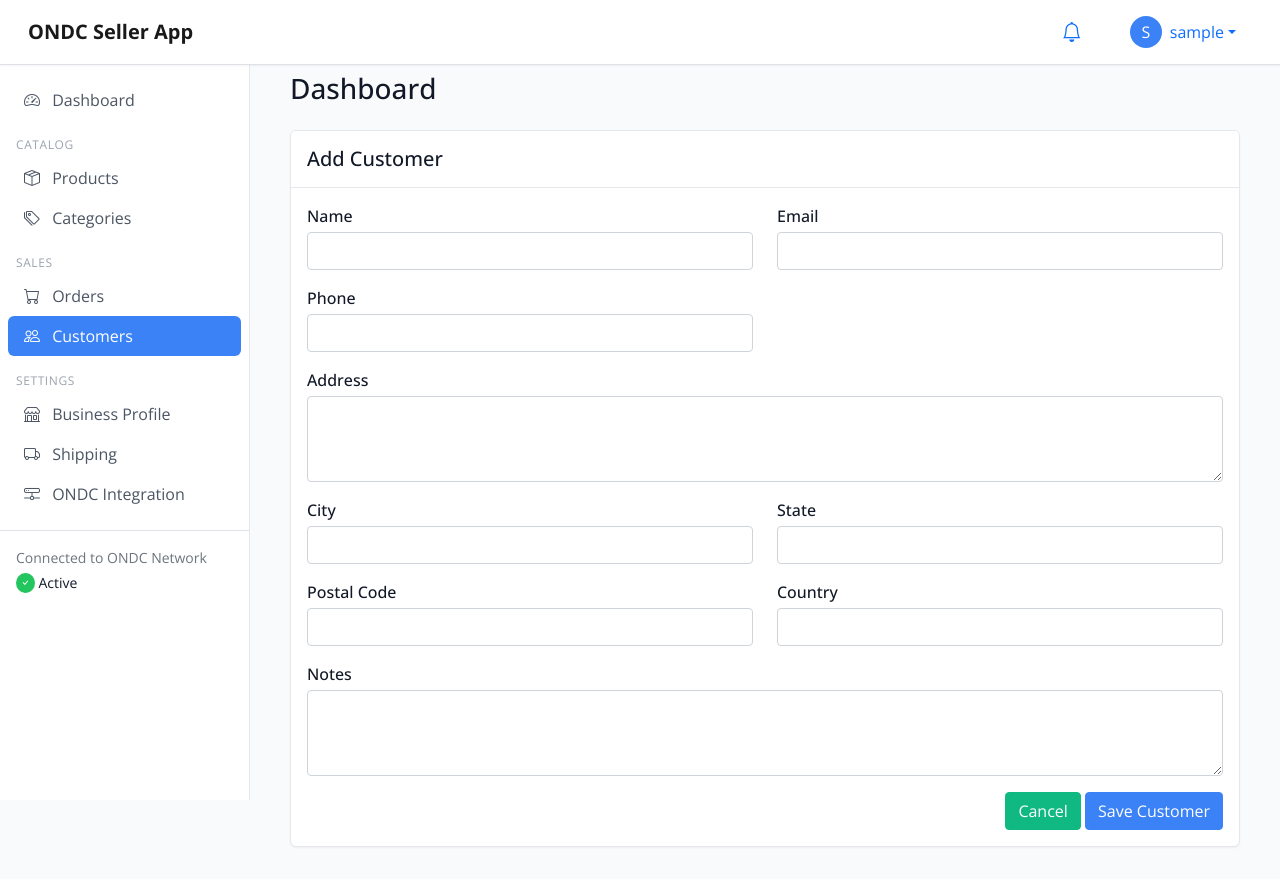
After one commit to VipulG-code/ONDC-Seller-Web-app, a Flask app: page /customers/add in a window 1280 px wide. The commit adds this page. Run offline with Flask 3, Linux system fonts and the light colour scheme; the visitor is signed in with stand-in values (Sample User, id 1); data that the repository does not hold is empty; some libraries are stand-ins or nearby versions.

Commit message:
Assistant checkpoint: Add customer CRUD operations
Assistant generated file changes:
- app/forms/customer.py: Create customer form
- app/routes/customers.py: Add CRUD operations for customers, Add customer CRUD routes
- app/templates/customers/form.html: Create customer form template
- app/templates/customers/list.html: Add customer action buttons, Update customer actions column

---

User prompt:

you didnt give an option in customer section for add delete or update

alos tell me how shoul id rn thie website in my local pc after i download the zip and extrect it and open in vs code

Replit-Commit-Author: Assistant
Replit-Commit-Session-Id: 7a30f55b-7773-4127-964c-a3b7a18a7880

```diff
--- /dev/null
+++ b/app/forms/customer.py
@@ -0,0 +1,15 @@
+
+from flask_wtf import FlaskForm
+from wtforms import StringField, TextAreaField
+from wtforms.validators import DataRequired, Email, Optional
+
+class CustomerForm(FlaskForm):
+    name = StringField('Name', validators=[DataRequired()])
+    email = StringField('Email', validators=[DataRequired(), Email()])
+    phone = StringField('Phone', validators=[Optional()])
+    address = TextAreaField('Address', validators=[Optional()])
+    city = StringField('City', validators=[Optional()])
+    state = StringField('State', validators=[Optional()])
+    postal_code = StringField('Postal Code', validators=[Optional()])
+    country = StringField('Country', validators=[Optional()])
+    notes = TextAreaField('Notes', validators=[Optional()])
--- a/app/routes/customers.py
+++ b/app/routes/customers.py
@@ -3,6 +3,7 @@ from flask_login import login_required, current_user
 from app import db
 from app.models.customer import Customer
 from app.models.order import Order
+from app.forms.customer import CustomerForm
 
 customers_bp = Blueprint('customers', __name__, url_prefix='/customers')
 
@@ -85,3 +86,41 @@ def add_note(id):
         flash('Note cannot be empty', 'danger')
 
     return redirect(url_for('customers.detail', id=id))
+
+
+@customers_bp.route('/add', methods=['GET', 'POST'])
+@login_required
+def add():
+    """Add a new customer."""
+    form = CustomerForm()
+    if form.validate_on_submit():
+        customer = Customer()
+        form.populate_obj(customer)
+        db.session.add(customer)
+        db.session.commit()
+        flash('Customer added successfully', 'success')
+        return redirect(url_for('customers.detail', id=customer.id))
+    return render_template('customers/form.html', form=form, title='Add Customer')
+
+@customers_bp.route('/<int:id>/edit', methods=['GET', 'POST'])
+@login_required
+def edit(id):
+    """Edit a customer."""
+    customer = Customer.query.get_or_404(id)
+    form = CustomerForm(obj=customer)
+    if form.validate_on_submit():
+        form.populate_obj(customer)
+        db.session.commit()
+        flash('Customer updated successfully', 'success')
+        return redirect(url_for('customers.detail', id=id))
+    return render_template('customers/form.html', form=form, customer=customer, title='Edit Customer')
+
+@customers_bp.route('/<int:id>/delete', methods=['POST'])
+@login_required
+def delete(id):
+    """Delete a customer."""
+    customer = Customer.query.get_or_404(id)
+    db.session.delete(customer)
+    db.session.commit()
+    flash('Customer deleted successfully', 'success')
+    return redirect(url_for('customers.list'))
--- /dev/null
+++ b/app/templates/customers/form.html
@@ -0,0 +1,57 @@
+
+{% extends "base.html" %}
+
+{% block content %}
+<div class="card">
+    <div class="card-header">
+        <h5 class="mb-0">{{ title }}</h5>
+    </div>
+    <div class="card-body">
+        <form method="POST">
+            {{ form.csrf_token }}
+            <div class="row">
+                <div class="col-md-6 mb-3">
+                    {{ form.name.label(class="form-label") }}
+                    {{ form.name(class="form-control") }}
+                </div>
+                <div class="col-md-6 mb-3">
+                    {{ form.email.label(class="form-label") }}
+                    {{ form.email(class="form-control") }}
+                </div>
+                <div class="col-md-6 mb-3">
+                    {{ form.phone.label(class="form-label") }}
+                    {{ form.phone(class="form-control") }}
+                </div>
+                <div class="col-12 mb-3">
+                    {{ form.address.label(class="form-label") }}
+                    {{ form.address(class="form-control", rows=3) }}
+                </div>
+                <div class="col-md-6 mb-3">
+                    {{ form.city.label(class="form-label") }}
+                    {{ form.city(class="form-control") }}
+                </div>
+                <div class="col-md-6 mb-3">
+                    {{ form.state.label(class="form-label") }}
+                    {{ form.state(class="form-control") }}
+                </div>
+                <div class="col-md-6 mb-3">
+                    {{ form.postal_code.label(class="form-label") }}
+                    {{ form.postal_code(class="form-control") }}
+                </div>
+                <div class="col-md-6 mb-3">
+                    {{ form.country.label(class="form-label") }}
+                    {{ form.country(class="form-control") }}
+                </div>
+                <div class="col-12 mb-3">
+                    {{ form.notes.label(class="form-label") }}
+                    {{ form.notes(class="form-control", rows=3) }}
+                </div>
+            </div>
+            <div class="text-end">
+                <a href="{{ url_for('customers.list') }}" class="btn btn-secondary">Cancel</a>
+                <button type="submit" class="btn btn-primary">Save Customer</button>
+            </div>
+        </form>
+    </div>
+</div>
+{% endblock %}
```
Also changed, not shown: app/templates/customers/list.html (+20 -4 lines).
